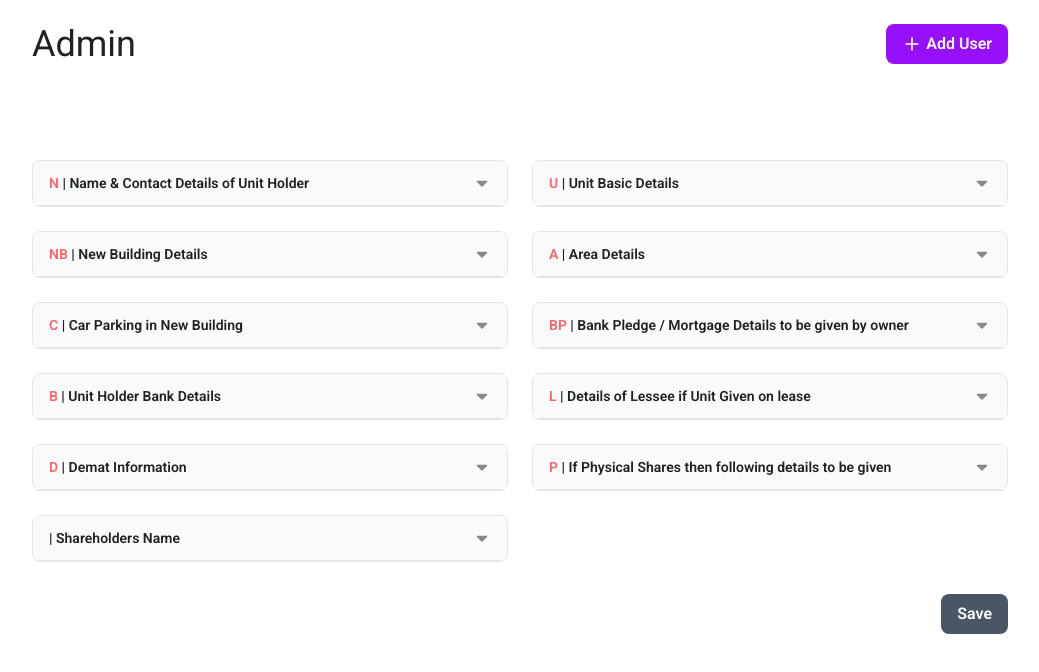
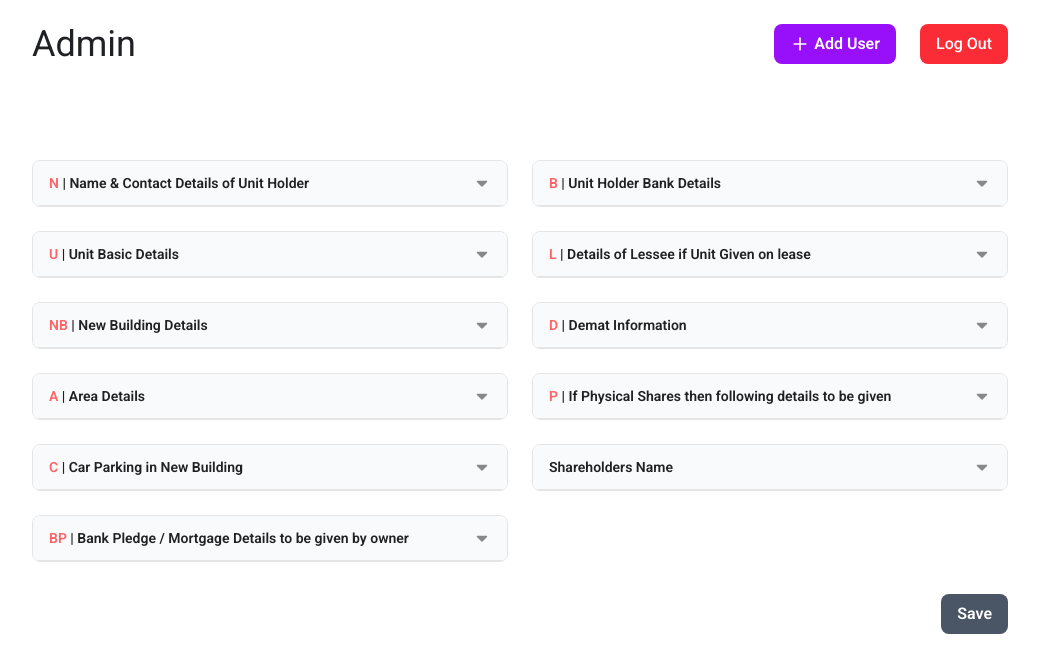
Before and after one commit to Av-technosys/maruti, a Next.js app: page /admin/user in a window 1280 px wide. Shown: the top 672 px of the page, without its empty margins (120-1159 px from the left). Built offline with nearby package versions, Linux system fonts and the light colour scheme.

Commit message:
card open fix

```diff
--- a/src/app/admin/layout.jsx
+++ b/src/app/admin/layout.jsx
@@ -1,3 +1,4 @@
+import LogOutButton from "@/components/LogOutButton";
 import { PlusIcon } from "lucide-react";
 import Link from "next/link";
 import React from "react";
@@ -19,7 +20,7 @@ function NavBar() {
       <Link href="/admin" className=" text-4xl ">
         Admin
       </Link>
-      <div className=" w-fit ml-auto">
+      <div className=" w-fit flex items-center gap-6 ml-auto">
         <Link
           href="/admin/user"
           size={"lg"}
@@ -29,6 +30,8 @@ function NavBar() {
           <PlusIcon color="white" className=" size-5" />
           <p className=" hover:text-white text-white font-semibold">Add User</p>
         </Link>
+
+        <LogOutButton />
       </div>
     </div>
   );
--- a/src/app/admin/page.jsx
+++ b/src/app/admin/page.jsx
@@ -8,7 +8,6 @@ const Page = async () => {
   return (
     <div className=" max-w-5xl mx-auto w-full  py-6">
       <ShowAllUsers userData={data} />
-      <LogOutButton />
     </div>
   );
 };
--- a/src/app/page.jsx
+++ b/src/app/page.jsx
@@ -53,8 +53,10 @@ export default async function Home() {
       <p className=" text-xl font-semibold text-neutral-600 text-center">
         (SSBC)
       </p>
+      <div className=" max-w-[92rem]  mt-12 w-full mx-auto px-4">
+        <LogOutButton />
+      </div>
       <UserDetail existingUserDetails={data} />
-      <LogOutButton />
     </div>
   );
 }
--- a/src/components/LogOutButton.jsx
+++ b/src/components/LogOutButton.jsx
@@ -13,9 +13,9 @@ const LogOutButton = () => {
     <div className=" ml-auto w-fit">
       <button
         onClick={handleLogout}
-        className=" w-fit ml-auto  py-2 px-4 rounded-md mt-12 text-white  bg-red-500 font-medium"
+        className=" w-fit ml-auto  py-2 px-4 rounded-md text-white  bg-red-500 hover:bg-red-600 duration-200 cursor-pointer font-medium"
       >
-        LogOutButton
+        Log Out
       </button>
     </div>
   );
--- a/src/components/userDetailPage.jsx
+++ b/src/components/userDetailPage.jsx
@@ -170,7 +170,8 @@ const UserDetail = ({ existingUserDetails = null, isNewUser = false }) => {
 
   return (
     <div className=" mt-12  flex flex-col w-full max-w-[92rem] mx-auto  gap-8">
-      <div className="grid grid-cols-1 xl:grid-cols-2 gap-6">
+      <div className=" flex flex-col lg:flex-row gap-6">
+        <div className=" w-full flex flex-col gap-6">
           <Card
             openBoxCode={openBoxCode}
             setOpenBoxCode={setOpenBoxCode}
@@ -237,7 +238,10 @@ const UserDetail = ({ existingUserDetails = null, isNewUser = false }) => {
                   name={userData.linkPanUnitHolder}
                   docName="panCard"
                   onUploaded={(value) =>
-                  setUserData((prev) => ({ ...prev, linkPanUnitHolder: value }))
+                    setUserData((prev) => ({
+                      ...prev,
+                      linkPanUnitHolder: value,
+                    }))
                   }
                 />
                 <FileUpload
@@ -529,6 +533,8 @@ const UserDetail = ({ existingUserDetails = null, isNewUser = false }) => {
               </div>
             </div>
           </Card>
+        </div>
+        <div className=" w-full flex flex-col gap-6">
           <Card
             openBoxCode={openBoxCode}
             setOpenBoxCode={setOpenBoxCode}
@@ -641,7 +647,9 @@ const UserDetail = ({ existingUserDetails = null, isNewUser = false }) => {
                   required
                   label="Date of Leave & License Document"
                   placeholder="Date of Leave & License Document"
-                value={JSON.parse(userData.dateOfLeaveAndLicenceDocumentLessee)}
+                  value={JSON.parse(
+                    userData.dateOfLeaveAndLicenceDocumentLessee
+                  )}
                   setValue={(e) =>
                     setUserData((prev) => ({
                       ...prev,
@@ -661,7 +669,8 @@ const UserDetail = ({ existingUserDetails = null, isNewUser = false }) => {
                   setValue={(e) =>
                     setUserData((prev) => ({
                       ...prev,
-                    validityOfLeaseAndLicenseDocumentLessee: JSON.stringify(e),
+                      validityOfLeaseAndLicenseDocumentLessee:
+                        JSON.stringify(e),
                     }))
                   }
                 />
@@ -923,6 +932,7 @@ const UserDetail = ({ existingUserDetails = null, isNewUser = false }) => {
             })}
           </Card>
         </div>
+      </div>
 
       <SaveBtn loading={loading} onClick={handleSave} />
     </div>
@@ -952,7 +962,9 @@ function Card({ children, title, code, openBoxCode, setOpenBoxCode }) {
         className=" flex gap-6 items-center justify-between bg-gray-50 border-b  px-4 py-3"
       >
         <p className="    gap-1 select-none text-sm font-semibold">
-          {code && <span className=" text-red-400">{code}</span>} | {title}
+          {code && <span className=" text-red-400">{code}</span>}
+          {code && <span> | </span>}
+          {title}
         </p>
         <TCaretDown
           className={` ${openBoxCode == code && " rotate-180"} duration-200 `}
```
Lines whose indentation alone changed are shown as unchanged.
